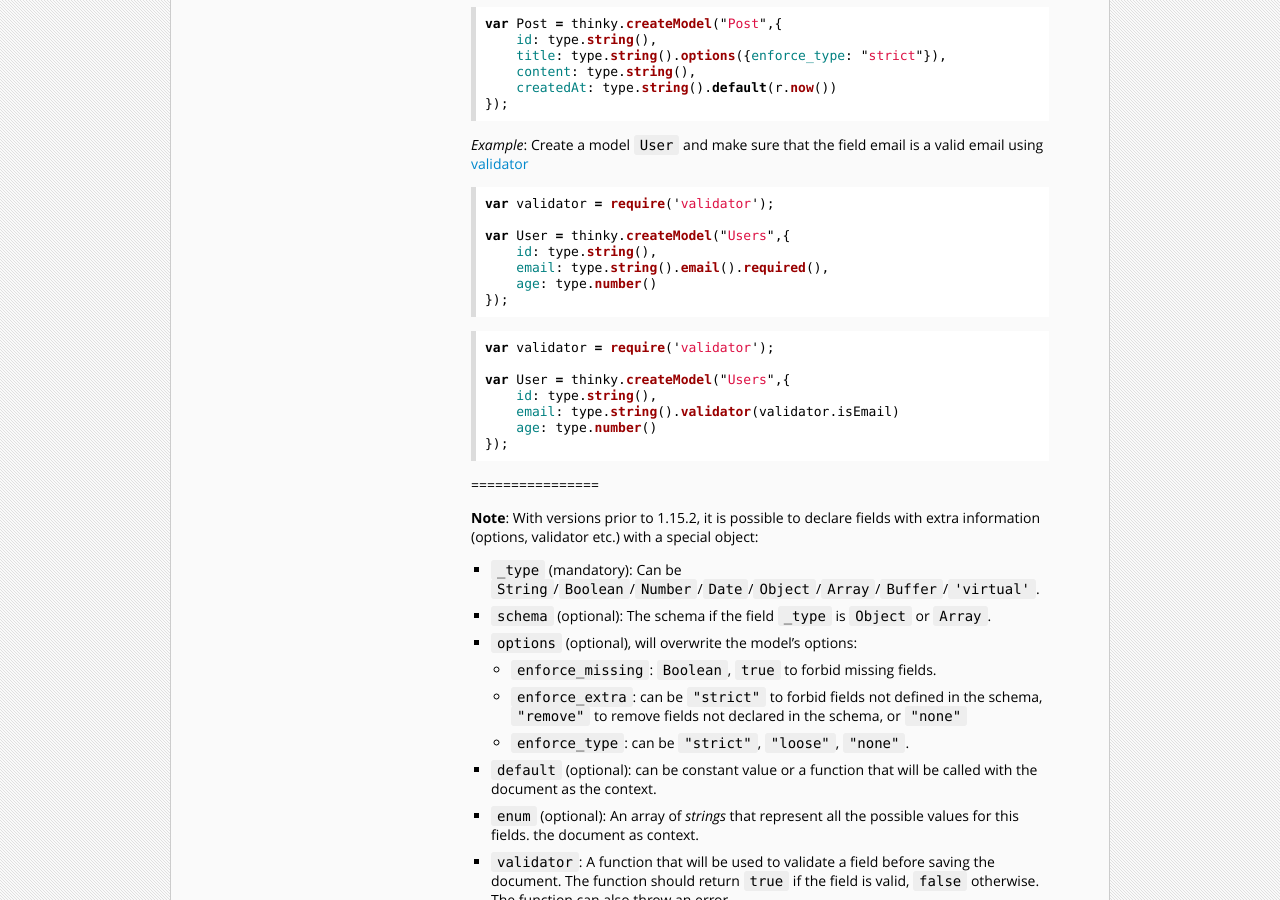
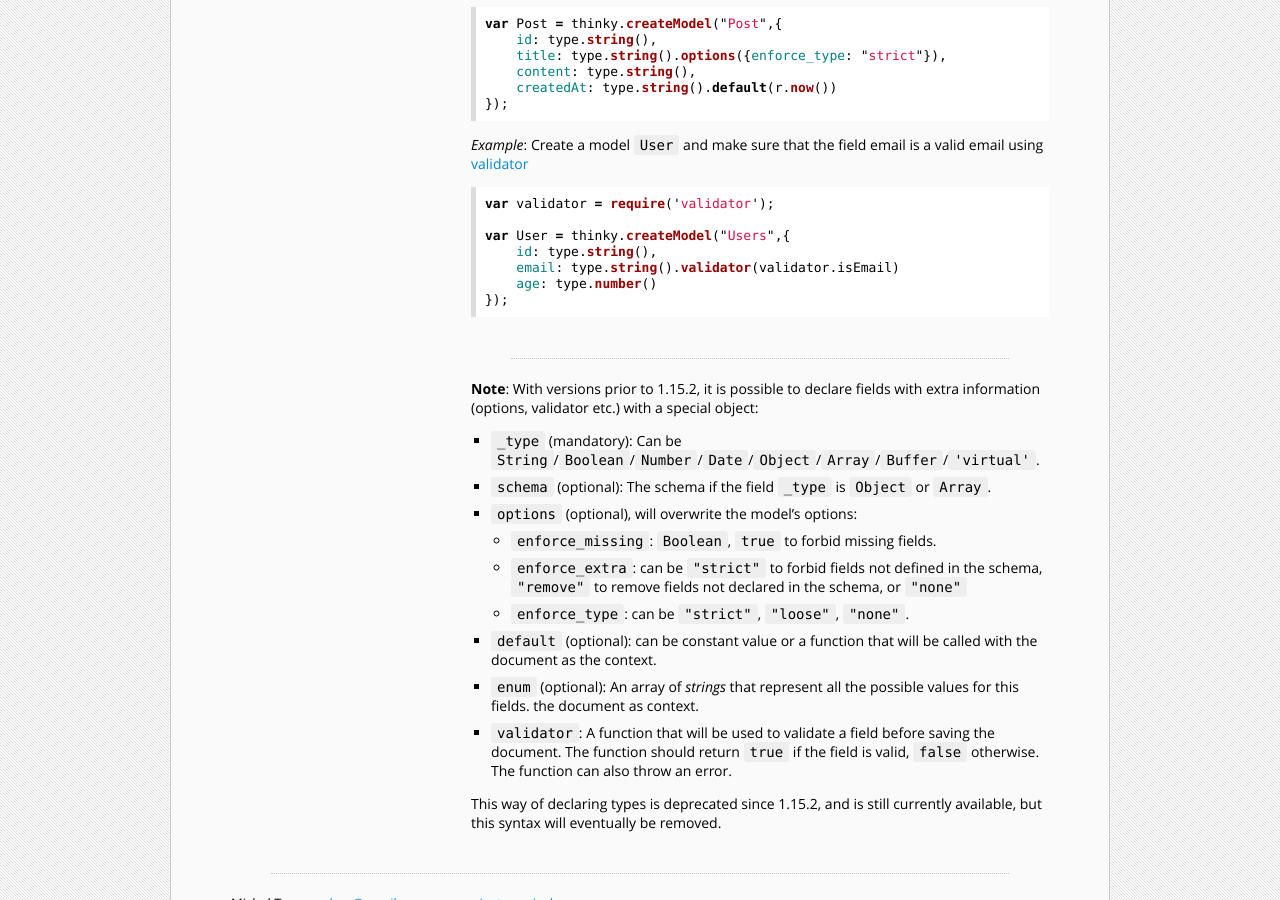
Before and after one commit to neumino/thinky, a Jekyll site: the page built from documentation/schemas.md, in a window 1280 px wide and 900 px high, scrolled down 4802 px. Built offline with Jekyll 4.4.1, drawn with Linux system fonts in a browser that asks for light colours; Markdown is read by kramdown in place of the engine named in the settings.

Commit message:
Removed duplicate code block

````diff
--- a/documentation/schemas.md
+++ b/documentation/schemas.md
@@ -304,22 +304,12 @@ var validator = require('validator');
 
 var User = thinky.createModel("Users",{
     id: type.string(),
-    email: type.string().email().required(),
-    age: type.number()
-});
-```
-
-```js
-var validator = require('validator');
-
-var User = thinky.createModel("Users",{
-    id: type.string(),
     email: type.string().validator(validator.isEmail)
     age: type.number()
 });
 ```
 
-================
+----------------------
 
 __Note__: With versions prior to 1.15.2, it is possible to declare fields with extra information (options,
 validator etc.) with a special object:
````
